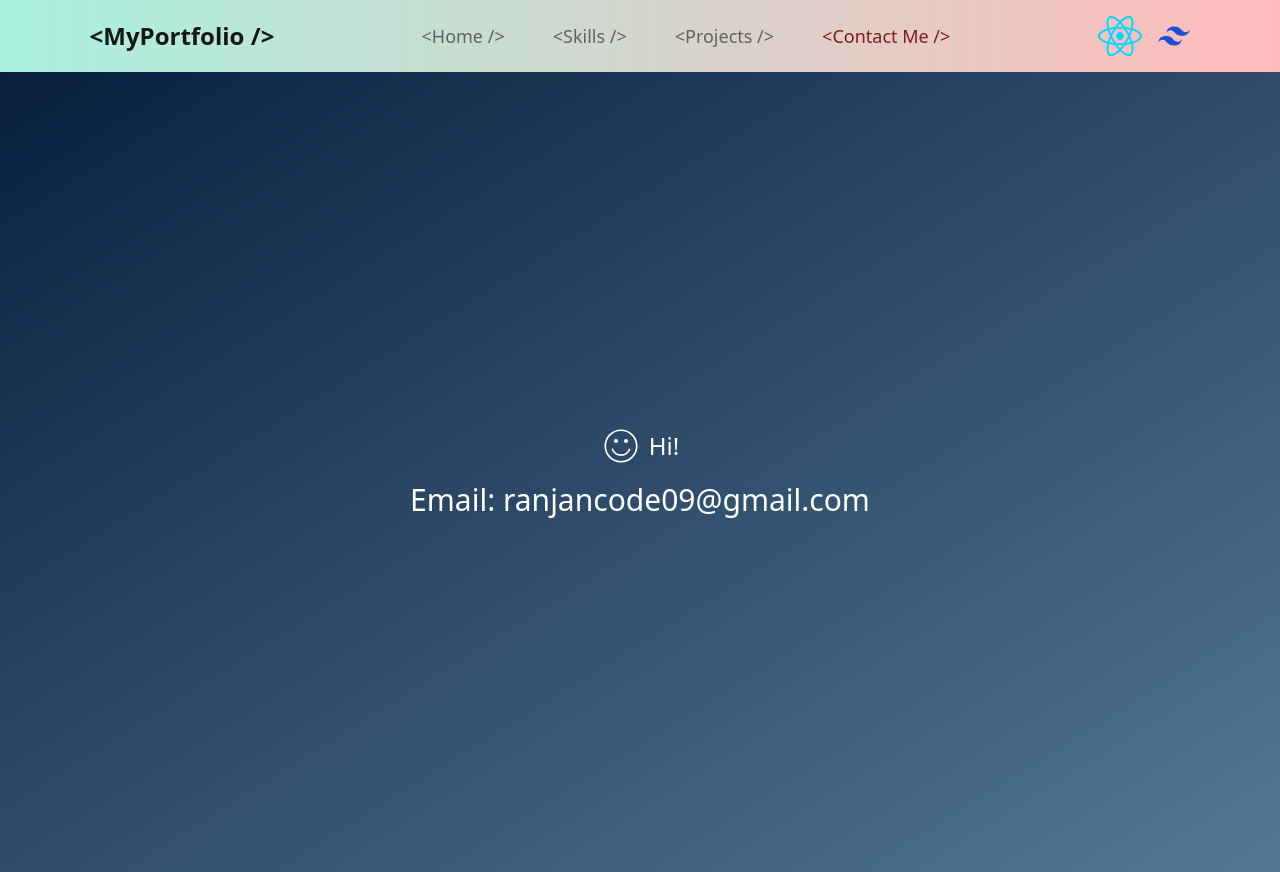
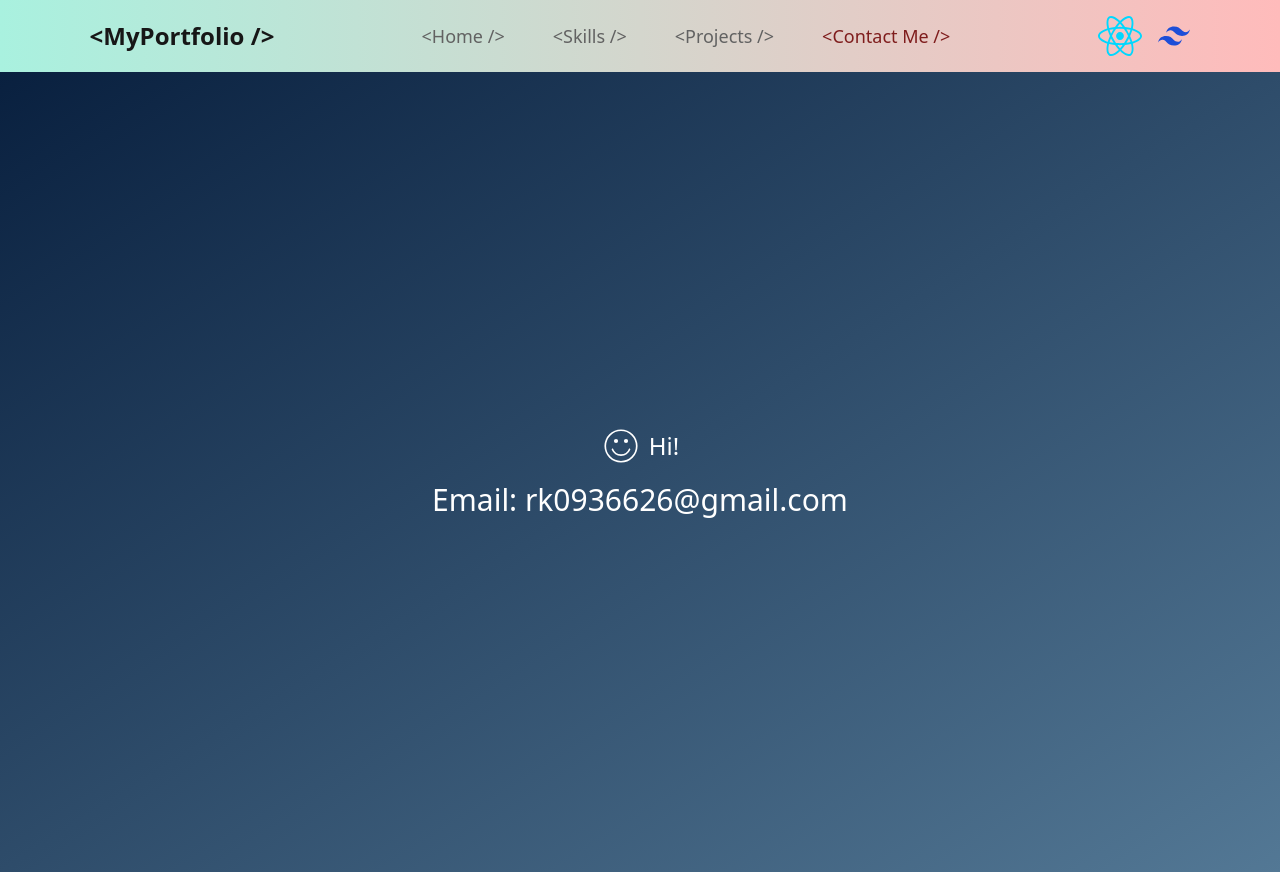
Before and after one commit to RanjanKumar93/myPortfolio-Website-webdev, a React (Vite) app: page /contact in a window 1280 px wide. Built offline with nearby package versions, Linux system fonts and the light colour scheme.

Commit message:
contactupdate

```diff
--- a/src/pages/ContactMe.jsx
+++ b/src/pages/ContactMe.jsx
@@ -8,7 +8,7 @@ export const ContactMe = () => {
         <h1 className="text-2xl">Hi!</h1>
       </div>
 
-      <p className="text-lg sm:text-3xl mt-4">{"Email: ranjancode09@gmail.com"}</p>
+      <p className="text-lg sm:text-3xl mt-4">{"Email: rk0936626@gmail.com"}</p>
     </div>
   );
 };
```
